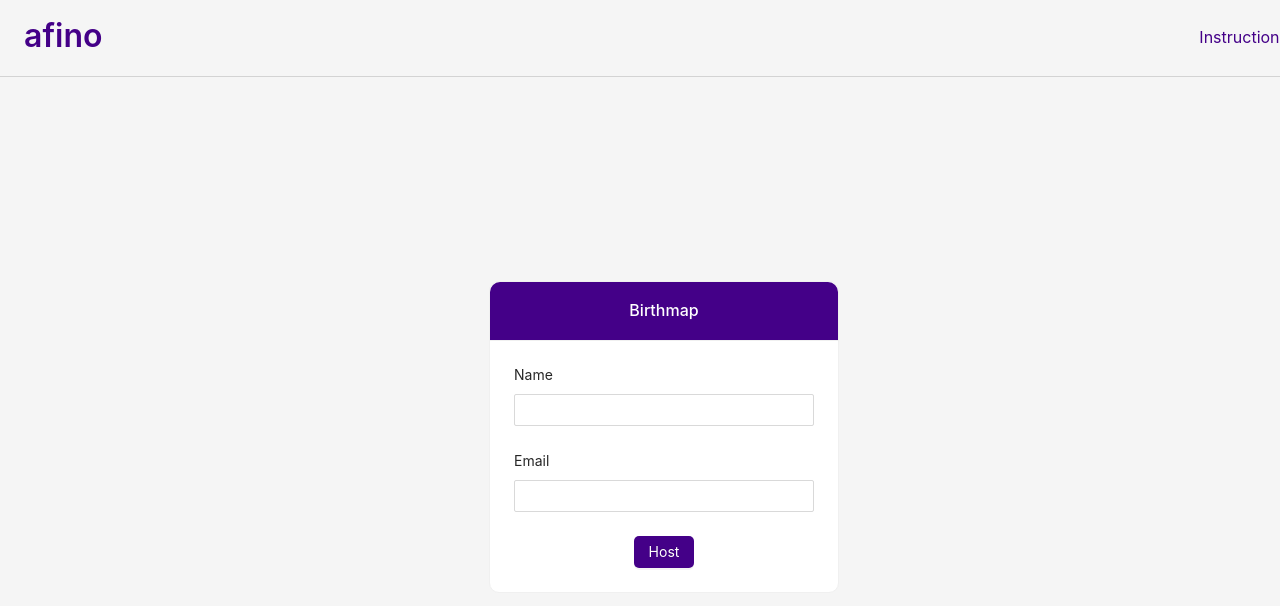
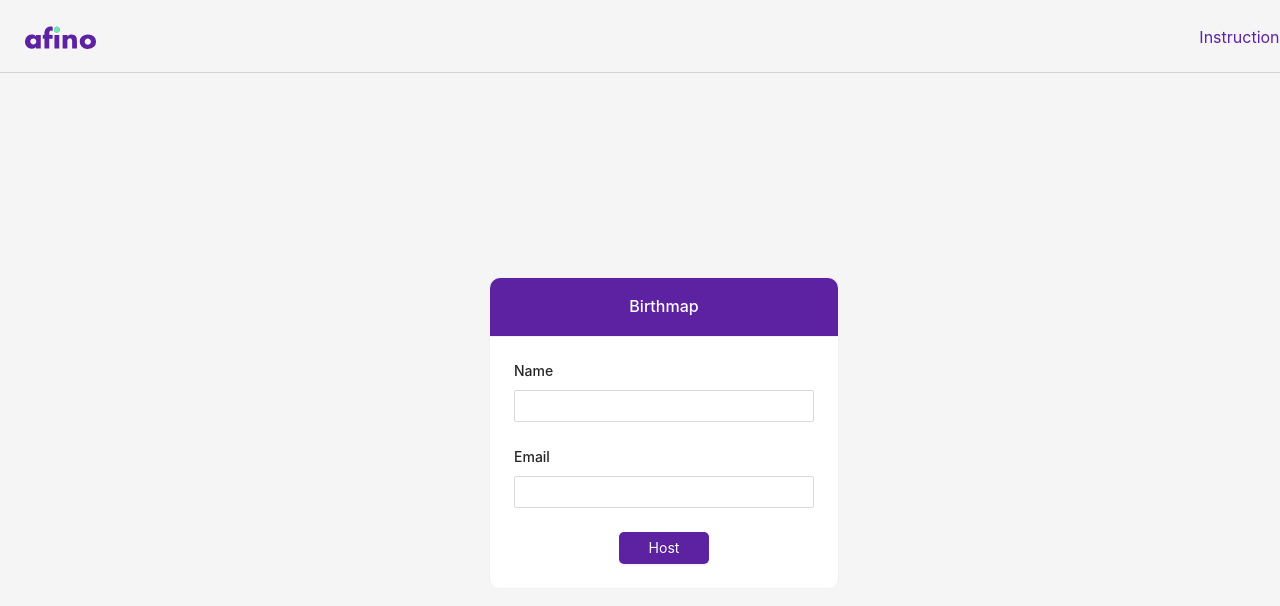
Before and after one commit to AbiramanK/webgame, a React (Create React App) app: page /game-rooms in a window 1280 px wide. Shown: the top 606 px of the page. Built offline with nearby package versions, Linux system fonts and the light colour scheme.

Commit message:
lobby perfection

```diff
--- a/src/Colors/index.tsx
+++ b/src/Colors/index.tsx
@@ -1,5 +1,5 @@
 export const Colors = {
-    PRIMARY: '#440088',
+    PRIMARY: '#5D22A1',
     SECONDARY: '#8C44D3',
     SECONDARY_LIGHT: '#be97e6',
     WHITE: '#FFFFFF',
--- a/src/components/Chat/Chat.module.css
+++ b/src/components/Chat/Chat.module.css
@@ -19,8 +19,7 @@
     justify-content: center;
     text-align: left;
 }
-.chat-message-card .ant-card-body {
-    padding: 14px;
+.chat-message-card {
     border-style: none;
     border-width: 0px;
 }
--- a/src/components/Chat/Chat.tsx
+++ b/src/components/Chat/Chat.tsx
@@ -1,10 +1,10 @@
 import React from 'react';
 import { Card, Input, Typography } from 'antd';
-import { ArrowRightOutlined } from '@ant-design/icons';
 
 import styles from './Chat.module.css'
 import { Colors } from '../../Colors';
 import { chatIO, vars } from '../../SocketIO'
+import send from '../../assets/send.svg'
 
 export interface IChat {
     name: string,
@@ -66,11 +66,12 @@ export class Chat extends React.Component<IChatProps, IChatState> {
 
     sendMessage = (e: any) => {
         e.preventDefault()
-        chatIO.emit('message', {
+        const message = Object.fromEntries(new FormData(e.target)).message
+        if(message) chatIO.emit('message', {
             short_id: vars.game.short_id,
             name: vars.player.name,
             email: vars.player.email,
-            message: Object.fromEntries(new FormData(e.target)).message
+            message
         })
     }
 
@@ -95,10 +96,12 @@ export class Chat extends React.Component<IChatProps, IChatState> {
                                         <Typography className={ styles['chat-player-name'] }>{ chat.name }</Typography>
                                         <Card
                                             className={ styles['chat-message-card'] }
+                                            bodyStyle={{ paddingTop: 10, paddingBottom: 10, paddingLeft: 16, paddingRight: 16 }}
                                             style={{
                                                 width: 250,
                                                 borderRadius: 10,
-                                                backgroundColor: chat.email === vars.player.email ? Colors.PRIMARY : Colors.GREY }}
+                                                backgroundColor: chat.email === vars.player.email ? Colors.PRIMARY : Colors.GREY,
+                                            }}
                                         >
                                             <Typography style={{ color: chat.email === vars.player.email ? Colors.WHITE : Colors.BLACK }}>
                                                 { chat.message }
@@ -117,7 +120,12 @@ export class Chat extends React.Component<IChatProps, IChatState> {
                                 placeholder="Write a reply..."
                                 name="message"
                                 size="large"
-                                suffix={ <ArrowRightOutlined style={{ fontSize: 16, color: '#1890ff' }}/> }
+                                suffix={
+                                    <label>
+                                        <img alt="" src={ send } style={{ cursor: 'pointer' }}/>
+                                        <button type="submit" style={{ display: 'none' }}/>
+                                    </label>
+                                }
                             />
                         </form>
                     }
--- a/src/components/Header/Header.module.css
+++ b/src/components/Header/Header.module.css
@@ -5,10 +5,9 @@
     border-bottom-style: solid;
 }
 .title {
-    color: #440088;
-    font-size: 32px;
+    height: 24px;
 }
 .instruction-button {
-    color: #440088;
+    color: #5D22A1;
     font-size: 16px;
 }
--- a/src/components/Header/Header.tsx
+++ b/src/components/Header/Header.tsx
@@ -3,6 +3,7 @@ import { withRouter, RouteComponentProps } from 'react-router-dom'
 import { PageHeader, Button } from 'antd';
 
 import styles from './Header.module.css'
+import logo from '../../assets/afino_name.svg'
 
 export interface IHeaderProps extends RouteComponentProps {}
 
@@ -21,9 +22,7 @@ export class Header extends React.Component<IHeaderProps, IHeaderState> {
         <PageHeader
           ghost={ true }
           title={
-            <span className={ styles['title'] }>
-              afino
-            </span>
+            <img alt="" src={ logo } className={ styles['title'] }/>
           }
           extra={
             <Button
--- a/src/screens/Game/Game.module.css
+++ b/src/screens/Game/Game.module.css
@@ -29,7 +29,7 @@
     margin: 0 1em;
     color: white;
     font-size: large;
-    background-color: #440088;
+    background-color:  #5D22A1;
     border-radius: 0.25em;
     outline: none;
     border: none;
@@ -37,7 +37,7 @@
     transition: 0.15s all;
 }
 .userActionBtn:hover {
-    background-color: rgba(69, 0, 138, 0.8);
+    background-color: #8c44d3;
 }
 
 .timer {
--- a/src/screens/Host/Host.module.css
+++ b/src/screens/Host/Host.module.css
@@ -15,12 +15,13 @@
     border-radius: 10px;
 }
 .submit-button {
-    background-color: #440088;
+    background-color:#5D22A1;
     border-radius: 5px;
     color: #FFFFFF;
     border-style: none;
     margin: 0 auto;
     display: block;
+    padding: 0 30px;
 }
 .submit-button:hover {
     background-color: #8c44d3;
@@ -32,5 +33,5 @@
     margin-block: 10px;
 }
 .input-label {
-    margin-bottom: 5px;
+    font-weight: 500;
 }
--- a/src/screens/Host/Host.tsx
+++ b/src/screens/Host/Host.tsx
@@ -52,8 +52,8 @@ export class Login extends React.Component<IHostProps, IHostState> {
                         headStyle={{ ...jsxStyles.cardHeader }}
                     >
                         <Form layout="vertical" onFinish={ this.host }>
-                            <Form.Item label="Name" name="name"><Input/></Form.Item>
-                            <Form.Item label="Email" name="email"><Input/></Form.Item>
+                            <Form.Item label="Name" name="name" className={ styles['input-label'] }><Input/></Form.Item>
+                            <Form.Item label="Email" name="email" className={ styles['input-label'] }><Input/></Form.Item>
                             <Button
                                 type="primary"
                                 htmlType="submit"
--- a/src/screens/Join/Join.module.css
+++ b/src/screens/Join/Join.module.css
@@ -15,7 +15,7 @@
     border-radius: 10px;
 }
 .submit-button {
-    background-color: #440088;
+    background-color:#5D22A1;
     border-radius: 5px;
     color: #FFFFFF;
     border-style: none;
@@ -32,5 +32,5 @@
     margin-block: 10px;
 }
 .input-label {
-    margin-bottom: 5px;
+    font-weight: 500;
 }
--- a/src/screens/Join/Join.tsx
+++ b/src/screens/Join/Join.tsx
@@ -50,8 +50,8 @@ export class Login extends React.Component<IHostProps, IHostState> {
                         headStyle={{ ...jsxStyles.cardHeader }}
                     >
                         <Form layout="vertical" onFinish={ this.join }>
-                            <Form.Item label="Name" name="name"><Input/></Form.Item>
-                            <Form.Item label="Email" name="email"><Input/></Form.Item>
+                            <Form.Item label="Name" name="name" className={ styles['input-label'] }><Input/></Form.Item>
+                            <Form.Item label="Email" name="email" className={ styles['input-label'] }><Input/></Form.Item>
                             <Button
                                 type="primary"
                                 htmlType="submit"
--- a/src/screens/Lobby/Lobby.module.css
+++ b/src/screens/Lobby/Lobby.module.css
@@ -44,14 +44,14 @@
     box-shadow: none;
 }
 .player-button:hover {
-    box-shadow: 0 0 0 0.5px #440088 inset;
+    box-shadow: 0 0 0 0.5px #5D22A1 inset;
 }
 .player-status {
     font-size: 16px;
     text-align: left;
 }
 .ready-button {
-    background-color: #440088;
+    background-color:#5D22A1;
     border-radius: 5px;
     color: #FFFFFF;
     border-style: none;
```
Also changed, not shown: src/assets/afino_name.svg (added), src/assets/send.svg (added).
